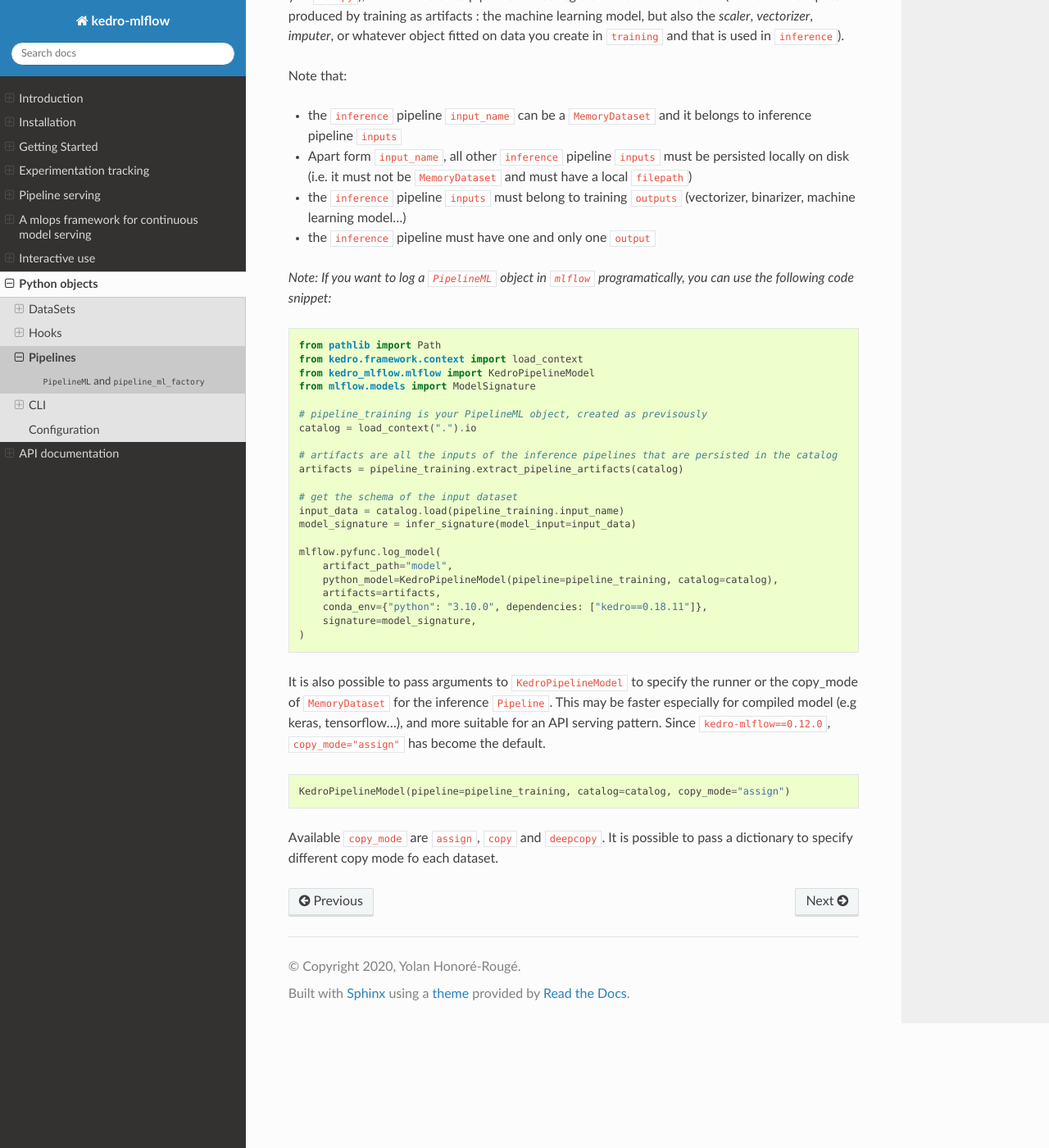
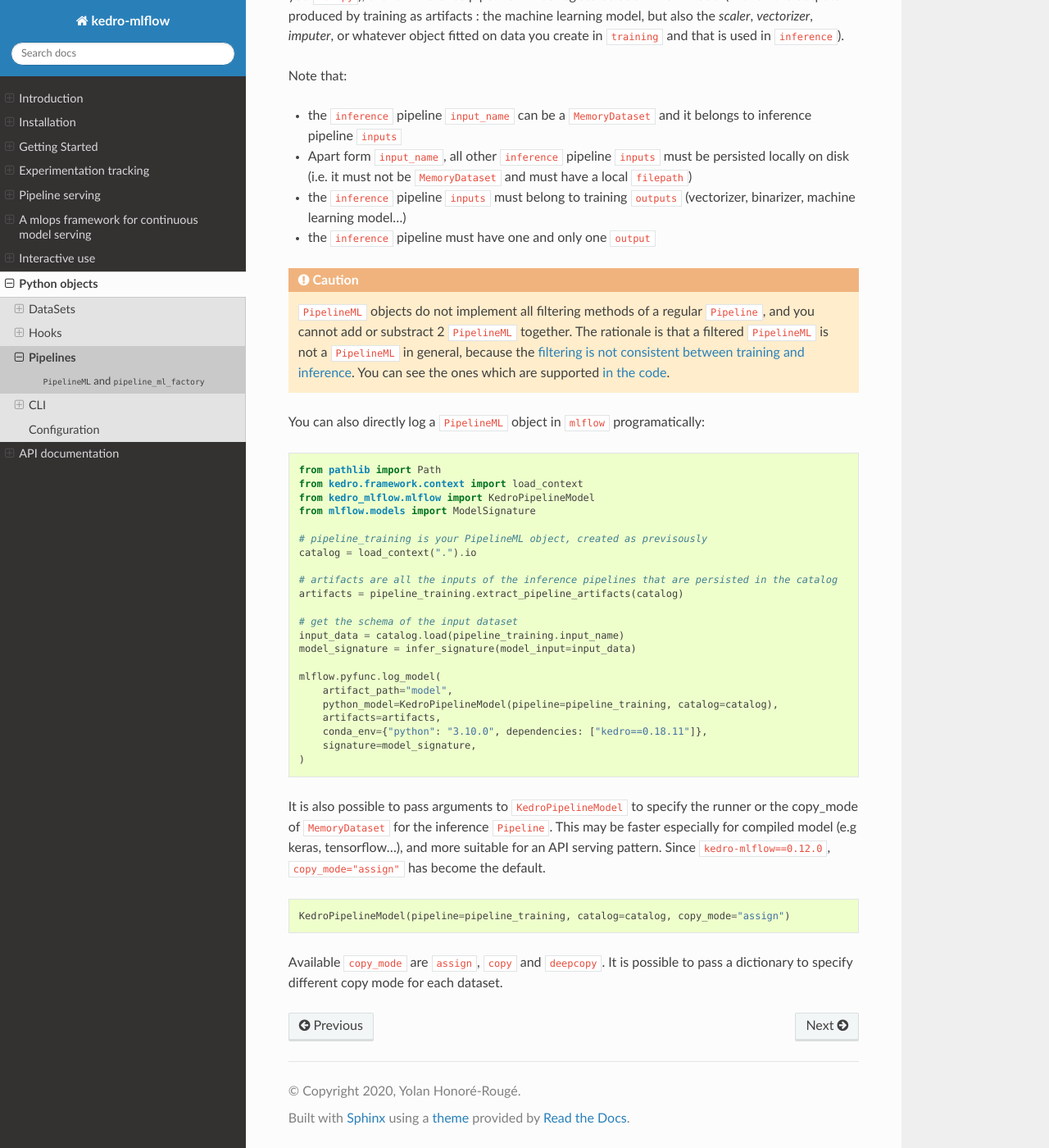
Before and after one commit to Galileo-Galilei/kedro-mlflow, a Sphinx documentation site: the page built from docs/source/07_python_objects/03_Pipelines.md, in a window 1280 px wide and 1400 px high, scrolled down 872 px. Shown: the whole window at 82% size. Built offline with Sphinx 7.4.7 and the Read the Docs theme 2.0.0, drawn with Linux system fonts in a browser that asks for light colours.

Commit message:
:memo: Various documentation improvement especially about  PipelineML filtering (#554)

````diff
--- a/docs/source/07_python_objects/03_Pipelines.md
+++ b/docs/source/07_python_objects/03_Pipelines.md
@@ -39,7 +39,11 @@ Note that:
 - the `inference` pipeline `inputs` must belong to training `outputs` (vectorizer, binarizer, machine learning model...)
 - the `inference` pipeline must have one and only one `output`
 
-*Note: If you want to log a ``PipelineML`` object in ``mlflow`` programatically, you can use the following code snippet:*
+```{caution}
+``PipelineML`` objects do not implement all filtering methods of a regular ``Pipeline``, and you cannot add or substract 2 ``PipelineML`` together. The rationale is that a filtered ``PipelineML`` is not a ``PipelineML`` in general, because the [filtering is not consistent between training and inference](https://github.com/Galileo-Galilei/kedro-mlflow/issues/554). You can see the ones which are supported [in the code](https://github.com/Galileo-Galilei/kedro-mlflow/blob/master/kedro_mlflow/pipeline/pipeline_ml.py#L162).
+```
+
+You can also directly log a ``PipelineML`` object in ``mlflow`` programatically:
 
 ```python
 from pathlib import Path
@@ -72,4 +76,4 @@ It is also possible to pass arguments to `KedroPipelineModel` to specify the run
 KedroPipelineModel(pipeline=pipeline_training, catalog=catalog, copy_mode="assign")
 ```
 
-Available `copy_mode` are ``assign``, ``copy`` and ``deepcopy``. It is possible to pass a dictionary to specify different copy mode fo each dataset.
+Available `copy_mode` are ``assign``, ``copy`` and ``deepcopy``. It is possible to pass a dictionary to specify different copy mode for each dataset.
````
Also changed, not shown: docs/source/05_framework_ml/01_why_framework.md (+3 -3 lines), docs/source/05_pipeline_serving/01_mlflow_models.md (+3 -2 lines).
